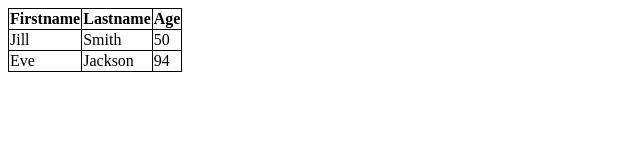
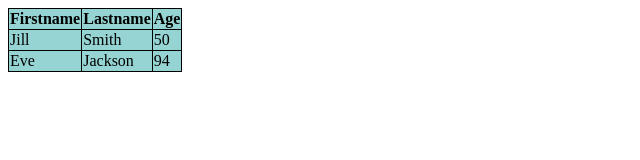
Before and after one commit to azad54/table, a plain HTML site: page index.html in a window 1280 px wide. Shown: the whole page, without its empty margins (0-640 px from the left). Drawn offline with Linux system fonts and the light colour scheme.

Commit message:
table bg color

```diff
--- a/style.css
+++ b/style.css
@@ -5,3 +5,6 @@ th {
     border: 1px solid black;
     border-collapse: collapse;
   }
+  th, td {
+    background-color: #96D4D4;
+  }
```
